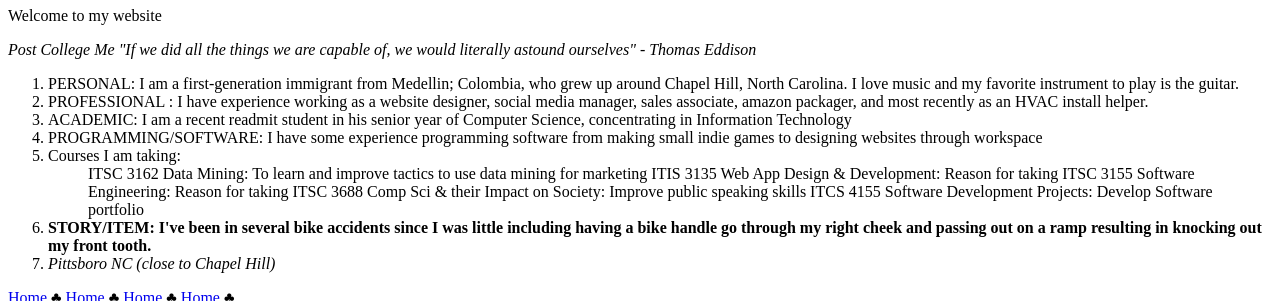
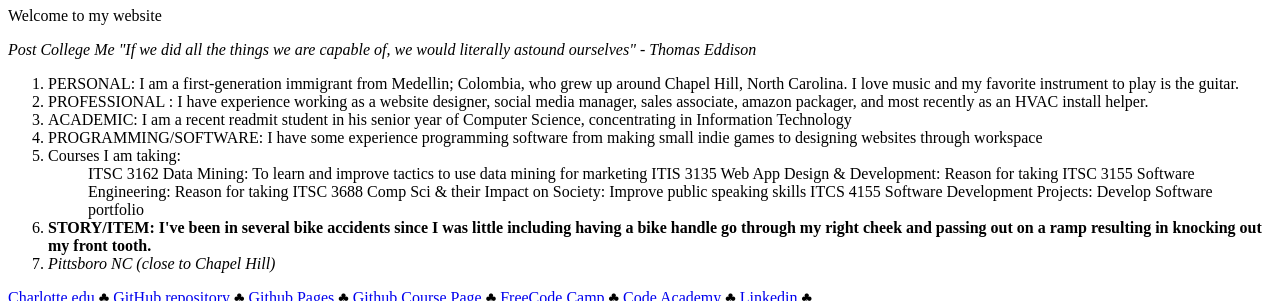
Before and after one commit to mecheve1/mecheve1.github.io, a plain HTML site: page itis3135/index.html in a window 1280 px wide. Shown: the part 172-473 px from the top of the page. Drawn offline with Linux system fonts and the light colour scheme.

Commit message:
Update Footer
Update links

```diff
--- a/itis3135/components/footer.html
+++ b/itis3135/components/footer.html
@@ -1,9 +1,12 @@
 <footer>
     <nav>
-        <a href="index.html">Home</a> &clubs;
-        <a href="index.html">Home</a> &clubs;
-        <a href="index.html">Home</a> &clubs;
-        <a href="index.html">Home</a> &clubs;
+        <a href="https://webpages.charlotte.edu/mecheve1/">Charlotte.edu</a> &clubs;
+        <a href="https://github.com/mecheve1">GitHub repository</a> &clubs;
+        <a href="index.html">Github Pages</a> &clubs;
+        <a href="index.html">Github Course Page</a> &clubs;
+        <a href="https://www.freecodecamp.org/Mateo_Echeverry">FreeCode Camp</a> &clubs;
+        <a href="index.html">Code Academy</a> &clubs;
+        <a href="index.html">Linkedin</a> &clubs;
 
     </nav>
 
```
